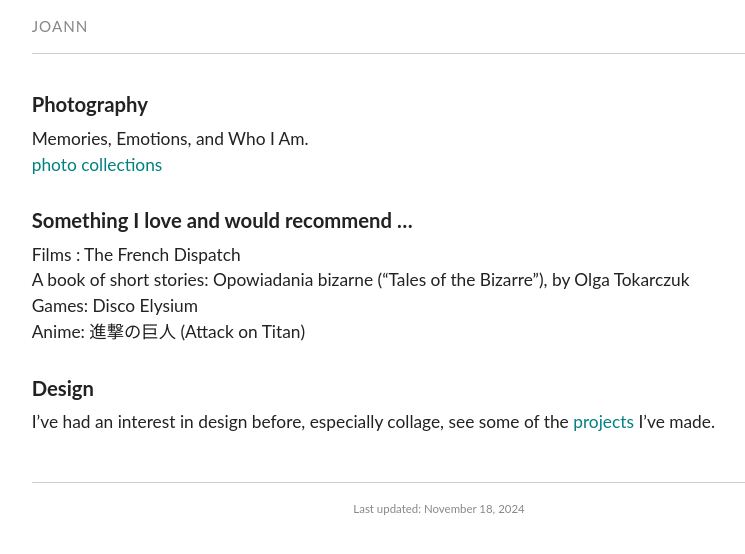
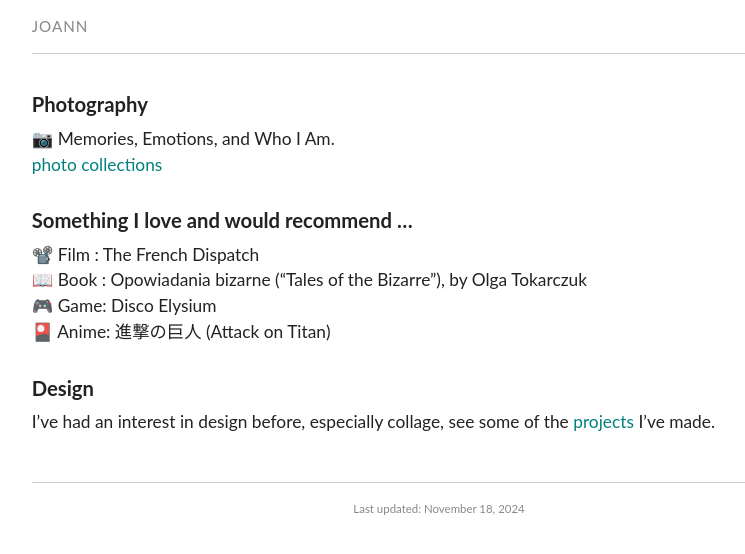
Before and after one commit to ZheyuanWU/ZheyuanWU.github.io, a Jekyll site: the page built from misc.md, in a window 1280 px wide. Shown: the top 554 px of the page, without its empty margins (201-946 px from the left). Built offline with Jekyll 4.4.1, drawn with Linux system fonts in a browser that asks for light colours.

Commit message:
minor change

```diff
--- a/misc.md
+++ b/misc.md
@@ -6,16 +6,16 @@ permalink: /misc/
 <!-- ###### Thanks for curiosity :) -->
 
 ### Photography
-Memories, Emotions, and Who I Am.
+📷 Memories, Emotions, and Who I Am.
 <!-- Photography for me is a record of emotions. I have always been overly concerned with some of the trivial details of life that are full of beauty, so I rely on my intuition to record them.
 I never care about devices, for me a mobile phone is the best choice. -->
 [photo collections](photos.html)
 
 ### Something I love and would recommend ...
-Films : The French Dispatch
-A book of short stories: Opowiadania bizarne (“Tales of the Bizarre”), by Olga Tokarczuk
-Games: Disco Elysium
-Anime: 進撃の巨人 (Attack on Titan)
+📽️ Film : The French Dispatch
+📖 Book : Opowiadania bizarne (“Tales of the Bizarre”), by Olga Tokarczuk
+🎮 Game: Disco Elysium
+🎴 Anime: 進撃の巨人 (Attack on Titan)
 
 
 <!-- ### Cooking and tasting delicacies
```
Also changed, not shown: index.md (+2 -3 lines).
